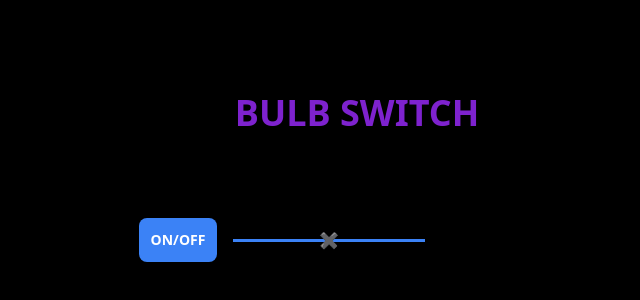
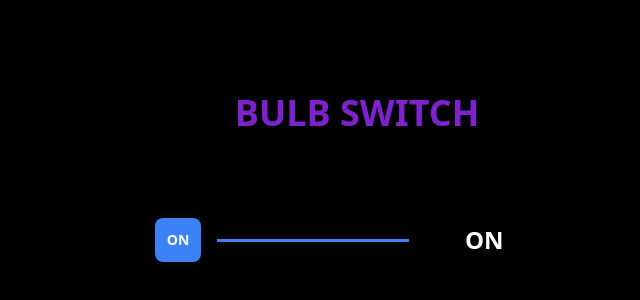
Before and after one commit to kartikpatil28/BULBSWITCH, a React (Vite) app in the folder Bulb/: page / in a window 1280 px wide. Shown: the part 196-496 px from the top of the page, without its empty margins (283-923 px from the left). Built offline with nearby package versions, Linux system fonts and the light colour scheme.

Commit message:
enhanced the button

```diff
--- a/Bulb/src/Bulb/Bulb.jsx
+++ b/Bulb/src/Bulb/Bulb.jsx
@@ -17,15 +17,10 @@ const Bulb = () => {
           className="p-3 text-sm font-bold text-white bg-blue-500 rounded-lg shadow-lg mb-4 md:mb-0 md:mr-4 hover:bg-blue-600 transition duration-300"
           onClick={toggleBulb}
         >
-          ON/OFF
+          {isOn ? "OFF" : "ON"}
         </button>
         <div className="relative h-[3px] w-40 md:w-48 mb-4 md:mb-0">
           <div className={`relative h-full w-full ${isOn ? "bg-blue-500" : "bg-blue-500"}`}>
-            {!isOn && (
-              <div className="absolute top-1/2 left-1/2 transform -translate-x-1/2 -translate-y-1/2 text-red-500">
-                ✖️
-              </div>
-            )}
             {isOn && (
               <div className="absolute h-full w-full flex overflow-hidden">
                 <div className="animate-current-flow bg-yellow-300 h-full w-[5%] rounded-full"></div>
@@ -35,12 +30,14 @@ const Bulb = () => {
           </div>
         </div>
         <div
-          className={`w-[100px] h-[100px] md:w-[150px] md:h-[150px] rounded-full ${
+          className={`w-[100px] h-[100px] md:w-[150px] md:h-[150px] rounded-full flex items-center justify-center text-2xl font-bold ${
             isOn
               ? "bg-yellow-400 shadow-[0_0_400px_yellow] transition-all duration-300"
-              : "bg-black"
+              : "bg-black text-white"
           }`}
-        ></div>
+        >
+          {isOn ? "OFF" : "ON"}
+        </div>
       </div>
     </div>
   );
```
